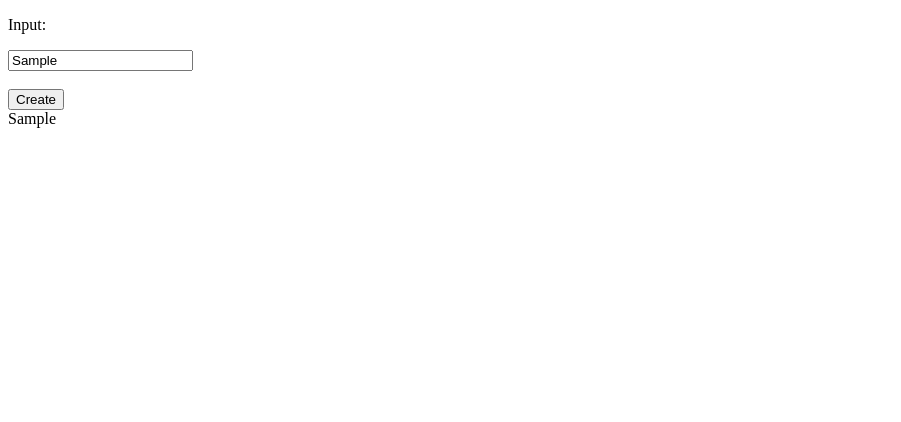
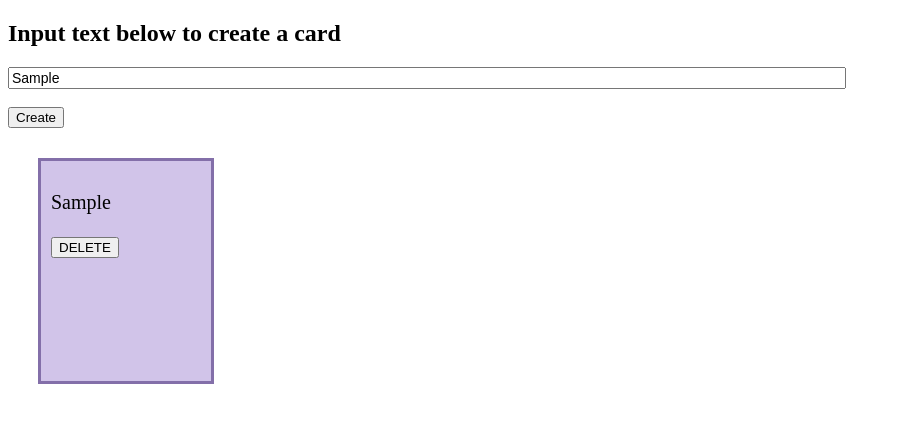
Before and after one commit to LaKeshiaJohnson/single-page-apps-cards, a plain HTML site: page index.html in a window 1280 px wide. Both pictures are taken after typing "Sample" into the empty fields and a click on the button "Create". Shown: the whole page, without its empty margins (0-901 px from the left). Drawn offline with Linux system fonts and the light colour scheme.

Commit message:
completed

```diff
--- a/cards.css
+++ b/cards.css
@@ -1,8 +1,19 @@
-#card {
-	height: 100px;
-	width: 80px;
-	background-color: #ce93d8;
-	border: 2px solid #9c64a6;
-	padding: 5px;
-	margin-top: 20px;
+div {
+	color: black;
+	background-color: #d1c4e9;
+	padding: 10px;
+	border: 3px solid #836fa9;
+	height: 200px;
+	width: 150px;
+	margin: 10px;
+	font-size: 20px;
 }
+
+#cardArea {
+	background-color: white;
+	border: none;
+}
+
+input[type="text"] {
+    font-size: 14px;
+}
--- a/cards.js
+++ b/cards.js
@@ -10,12 +10,40 @@ should then be removed from the DOM. Not just made invisible, actually removed f
 console.log("hi there");
 
 let inputArea = document.getElementById("input-box");
-let button = document.getElementById("createbtn");
+let createCardBtn = document.getElementById("createbtn");
+let cardArea = document.getElementById("cardArea");
 
-button.addEventListener("click", create)
+createCardBtn.addEventListener("click", create);
 
 function create() {
-	let cardArea = inputArea.value;
+	let userinput = inputArea.value;
+	//console.log(userinput);
+	//document.getElementById("cardArea").innerHTML = cardArea;
+	newCard = document.createElement("div");
+	newCard.innerHTML = `<p>${userinput}</p>`;
+	console.log(newCard);
+	//newCard.append(userinput);
+	cardArea.appendChild(newCard);
 
-	document.getElementById("cardArea").innerHTML = cardArea;
+	let deletebtn = document.createElement("BUTTON");
+	let deletebtnTxt = document.createTextNode("DELETE");
+	deletebtn.appendChild(deletebtnTxt);
+	newCard.appendChild(deletebtn);
+
+
+	deletebtn.addEventListener("click", removeCard);
+
+	function removeCard() {
+		let card = this.parentNode;
+		cardArea.removeChild(card);
+	};
+
 };
+
+/*deletebtn.addEventListener("click", removeCard);
+
+function removeCard() {
+	let card = this.parentNode;
+	cardArea.removeChild(card);
+};
+*/
--- a/index.html
+++ b/index.html
@@ -5,13 +5,13 @@
 		<link rel="stylesheet" type="text/css" href="cards.css">
 	</head>
 	<body>
-		<p>Input:</p>
-		<input type="text" id="input-box"><br><br>
+		<h2>Input text below to create a card</h2>
+		<input type="text" id="input-box" size="100"><br><br>
 
 		<button id="createbtn">Create</button>
 
 		<div id="cardArea">
-			<div id="card"><p>blah blah card</p><div>
+			<!--<div id="cardnew" class="cardsnew"></div> -->
 		</div>
 
 
```
